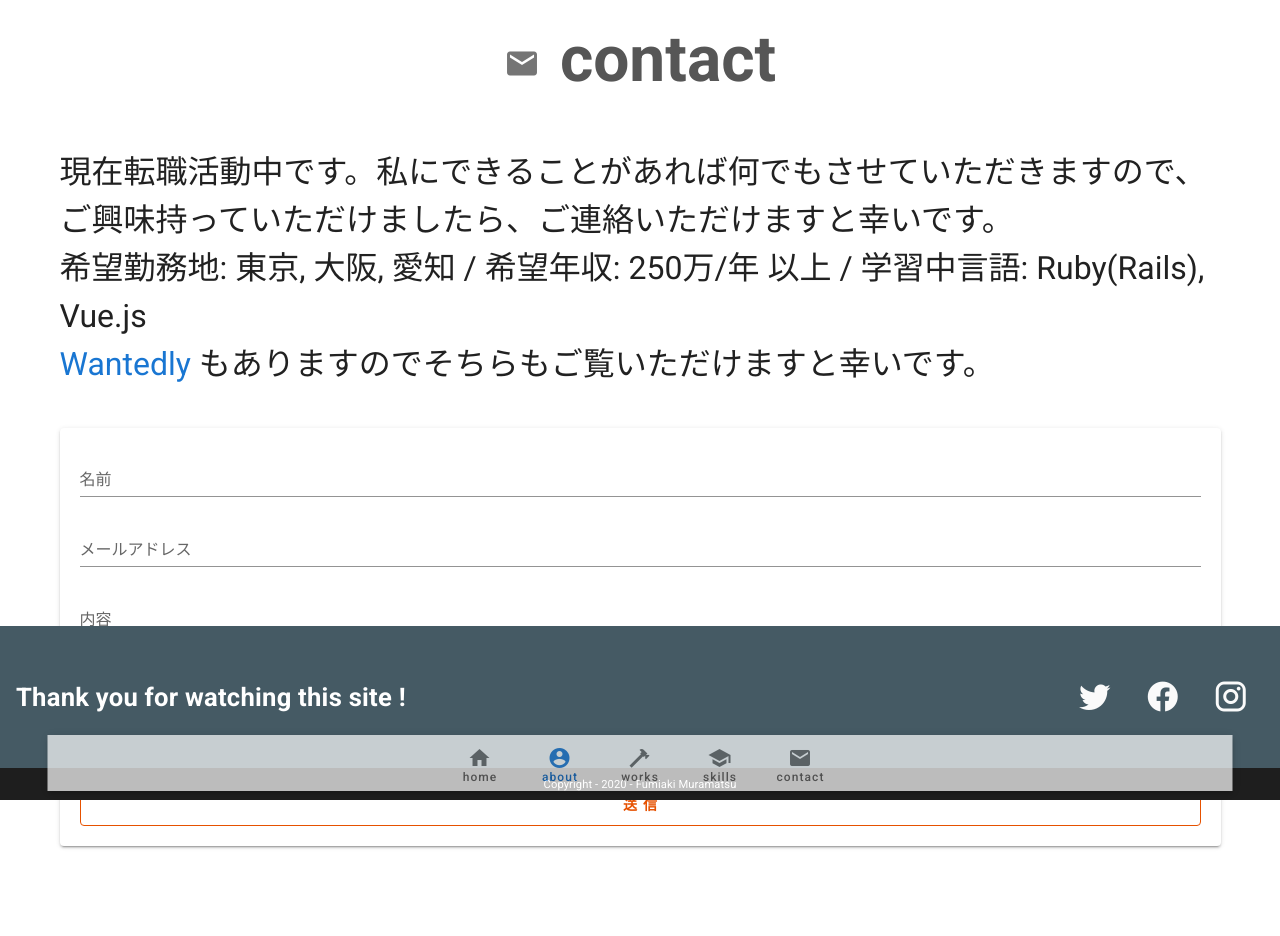
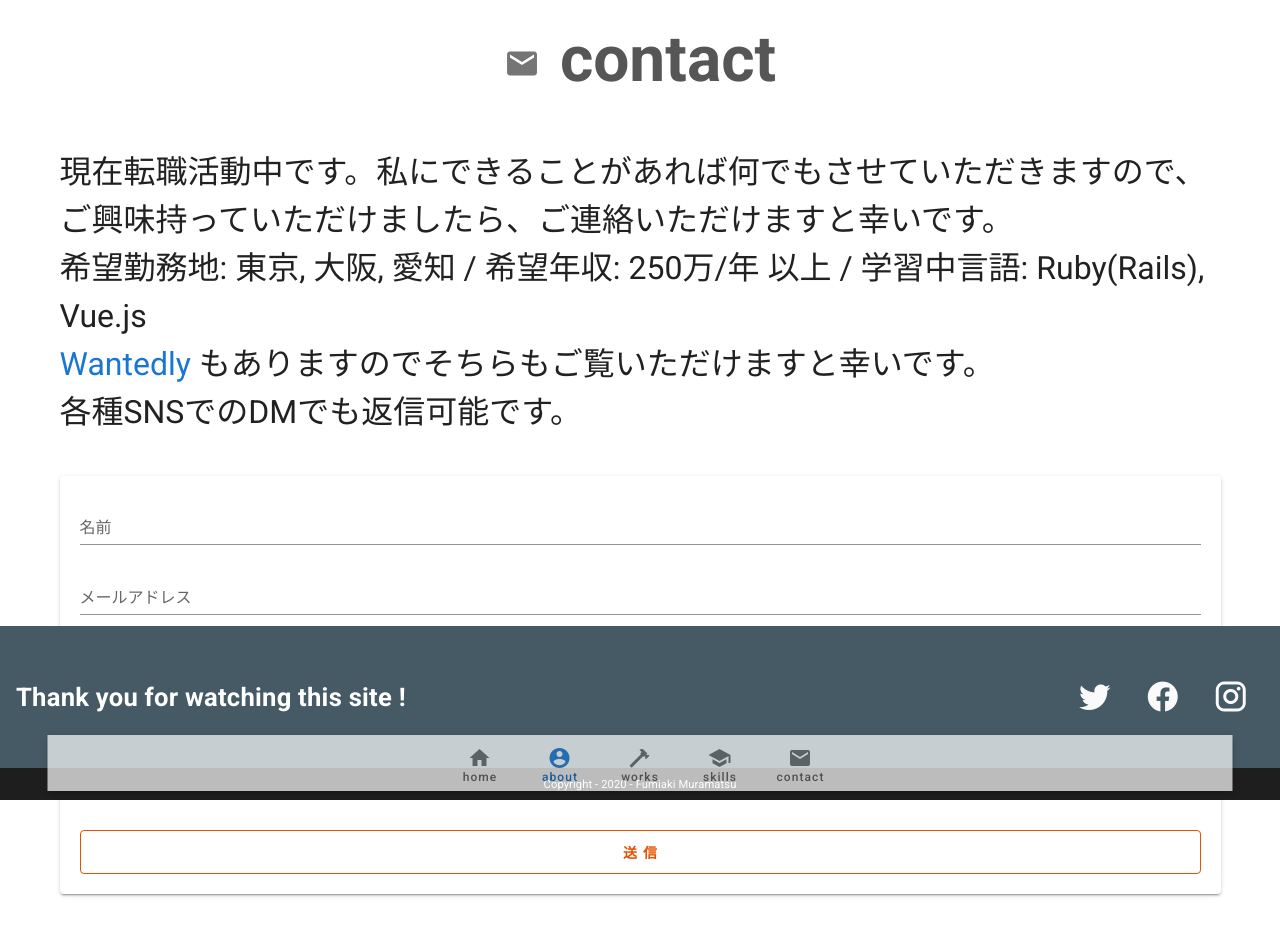
Before and after one commit to Fumi-Mura/my-portfolio, a Vue app: page /Contact in a window 1280 px wide. Shown: the top 936 px of the page. Built offline with nearby package versions, Linux system fonts and the light colour scheme.

Commit message:
デプロイ実施と別デバイスでのデザイン修正

```diff
--- a/src/components/Contact.vue
+++ b/src/components/Contact.vue
@@ -14,12 +14,13 @@
 
       <v-layout>
         <p class="contact__mesasge">
-          現在転職活動中です。私にできることがあれば何でもさせていただきますので、<br />
+          現在転職活動中です。私にできることがあれば何でもさせていただきますので、
           ご興味持っていただけましたら、ご連絡いただけますと幸いです。<br />
           希望勤務地: 東京, 大阪, 愛知 / 希望年収: 250万/年 以上 / 学習中言語:
           Ruby(Rails), Vue.js<br />
           <a href="https://www.wantedly.com/users/136874830">Wantedly</a>
-          もありますのでそちらもご覧いただけますと幸いです。
+          もありますのでそちらもご覧いただけますと幸いです。<br />
+          各種SNSでのDMでも返信可能です。
         </p>
       </v-layout>
 
--- a/src/components/Skills.vue
+++ b/src/components/Skills.vue
@@ -24,7 +24,7 @@
           <font-awesome-icon
             :icon="{ prefix: language.prefix, iconName: language.iconName }"
             class="icon mb-8"
-            style="font-size: 8rem"
+            style="font-size: 6rem"
           /><br />
           <span class="grey--text skills__name">{{ language.name }}</span>
         </v-flex>
@@ -42,7 +42,7 @@
           <font-awesome-icon
             :icon="{ prefix: framework.prefix, iconName: framework.iconName }"
             class="icon mb-8"
-            style="font-size: 8rem"
+            style="font-size: 6rem"
           /><br />
           <span class="grey--text skills__name">{{ framework.name }}</span>
         </v-flex>
@@ -60,7 +60,7 @@
           <font-awesome-icon
             :icon="{ prefix: other.prefix, iconName: other.iconName }"
             class="icon mb-8"
-            style="font-size: 8"
+            style="font-size: 6rem"
           /><br />
           <span class="grey--text skills__name">{{ other.name }}</span>
         </v-flex>
```
